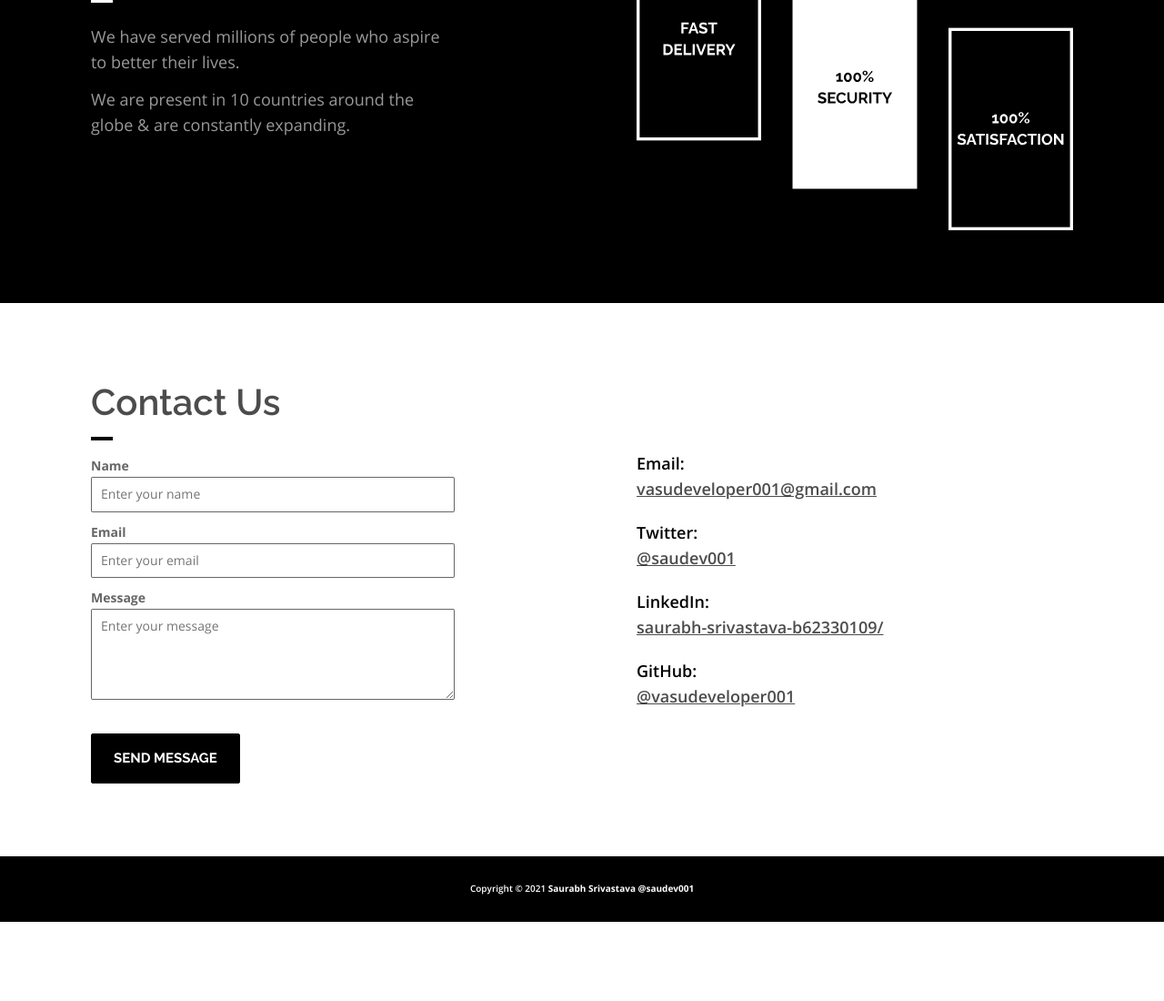
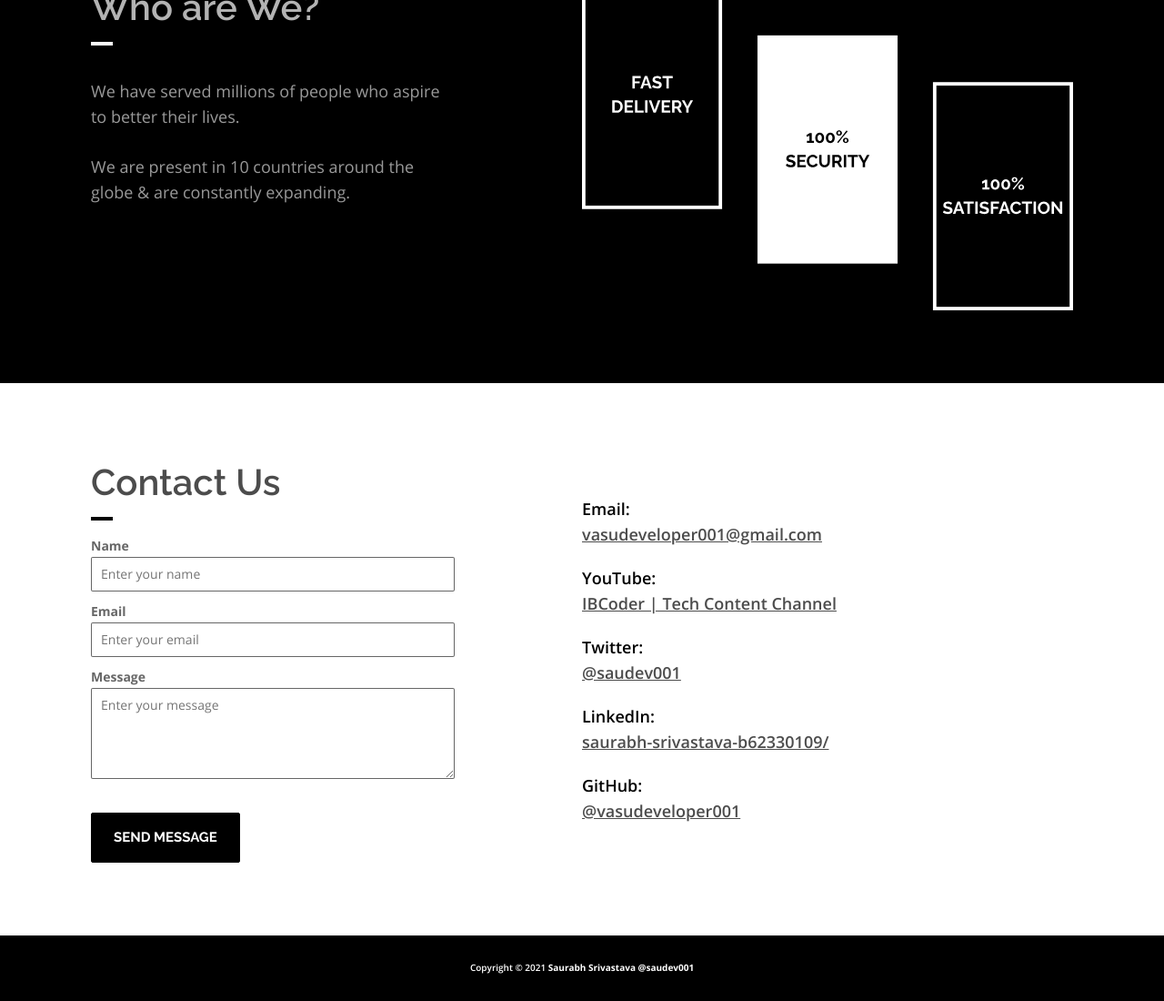
Before and after one commit to saurabhsri108/store-ibc, a React (Create React App) app in the folder frontend/: page / in a window 1280 px wide. Shown: the part 757-1857 px from the top of the page at 91% size. Before the commit the page ends 1770 px from the top, so only its background shows below. Built offline with nearby package versions, Linux system fonts and the light colour scheme.

Commit message:
updated image sizes for large screens and laptops

```diff
--- a/frontend/src/components/AboutSection/AboutSection.styles.jsx
+++ b/frontend/src/components/AboutSection/AboutSection.styles.jsx
@@ -67,7 +67,7 @@ export const AboutImage = styled.img`
 
   @media screen and (min-width: 60rem) {
     height: auto;
-    width: 480px;
+    width: 540px;
     justify-self: right;
   }
 `;
--- a/frontend/src/components/ContactSection/ContactSection.component.jsx
+++ b/frontend/src/components/ContactSection/ContactSection.component.jsx
@@ -71,6 +71,12 @@ const ContactSection = () => {
             </ExternalLink>
           </DetailsInfo>
           <DetailsInfo>
+            YouTube:
+            <ExternalLink to="https://www.youtube.com/channel/UCHBONOEjtMti0oRA_qWADYA">
+              IBCoder | Tech Content Channel
+            </ExternalLink>
+          </DetailsInfo>
+          <DetailsInfo>
             Twitter:
             <ExternalLink to="https://twitter.com/saudev001">
               @saudev001
--- a/frontend/src/components/ContactSection/ContactSection.styles.jsx
+++ b/frontend/src/components/ContactSection/ContactSection.styles.jsx
@@ -58,7 +58,7 @@ export const DetailsBox = styled.section`
     gap: 0;
     border: none;
     align-content: center;
-    width: 480px;
+    width: 540px;
     justify-self: right;
     height: max-content;
     align-self: center;
--- a/frontend/src/components/HomeSection/HomeSection.styles.jsx
+++ b/frontend/src/components/HomeSection/HomeSection.styles.jsx
@@ -36,7 +36,7 @@ export const HomeImage = styled.img`
 
   @media screen and (min-width: 60rem) {
     height: auto;
-    width: 480px;
+    width: 540px;
     justify-self: right;
   }
 `;
@@ -91,6 +91,12 @@ export const CtaButton = styled.button`
   @media screen and (min-width: 60rem) {
     padding: 1.8rem 2.4rem;
   }
+
+  &:hover,
+  &:focus,
+  &:active {
+    background-color: hsla(0, 0%, 0%, 0.8);
+  }
 `;
 
 HomeImage.defaultProps = {
```
